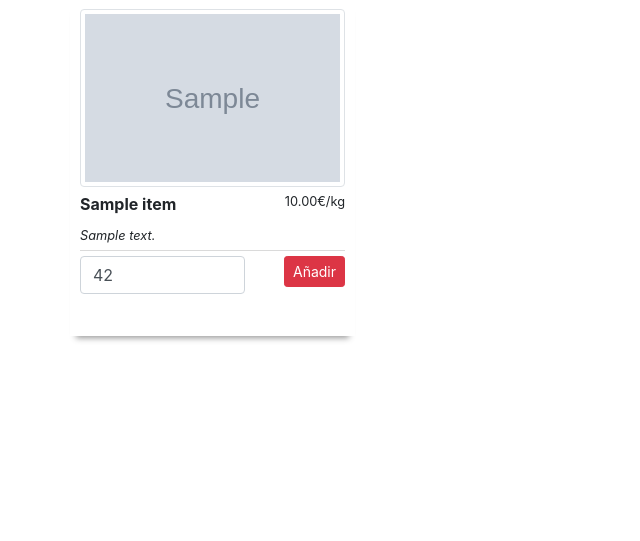
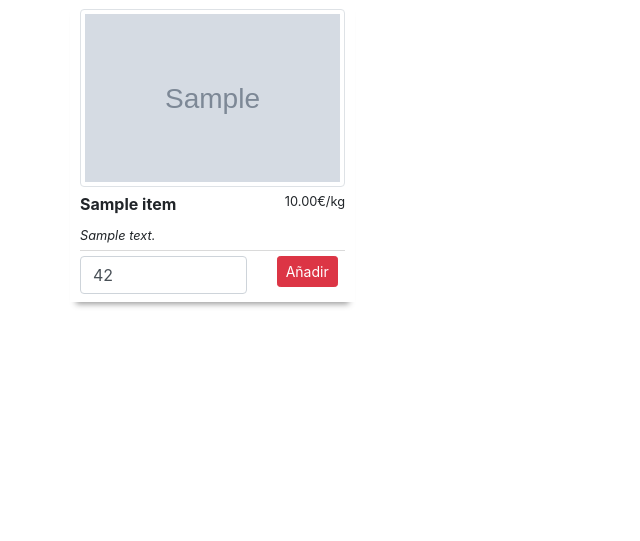
Before and after one commit to ipradasgomez/melonshop, a PHP site: page / in a window 1280 px wide. Shown: the part 106-647 px from the top of the page, without its empty margins (0-640 px from the left). Run offline with PHP 8.4, Linux system fonts and the light colour scheme; data comes from the database, SQL or seed files in the repository; tables that the repository leaves empty hold one stand-in row (values such as "Sample post"); grey boxes marked "Sample" are stand-in pictures; style sheets or scripts are compiled from the project's sources.

Commit message:
Fix card forms

```diff
--- a/resources/css/mystyles.css
+++ b/resources/css/mystyles.css
@@ -275,8 +275,7 @@ footer>.row {
     padding: 5px 0 5px 0;
 }
 
-.cardSpacer,
-.componentes-box {
+.cardSpacer,.componentes-box{
     flex-grow: 1;
 }
 
--- a/web/templates/producto.tpl
+++ b/web/templates/producto.tpl
@@ -1,22 +1,23 @@
 <div class="col-12 col-md-4 col-lg-3 productbox d-flex flex-column">
-    <form action="#" method="post">
     <img class="img-responsive img-fluid img-thumbnail product-img" src="../resources/gallery/images/{$producto->item_photo}">
     <div class="producttitle d-flex justify-content-between">
         <div><span>{$producto->item_name|ucfirst}</span></div>
         <div class="text-nowrap"><small>{$producto->price}€/{$producto->unit_short}</small></div>
     </div>
     <div class="componentes-box"><small><em> {$producto->description}</em></small></div>
+    <div class="cardSpacer"></div>
     <div class="productprice d-flex justify-content-between">
+        <form action="#" method="post" style="height:20px">
             <div class="form-group row">
-                <div class="col-10">
+                <div class="col-8">
                     <input type="text" name="id" id="id" value="{$producto->id}" hidden>
                     <input type="text" name="nombre" id="nombre" value="{$producto->item_name}" hidden>
                     <input class="form-control" type="number" name="cant" value="42" id="example-number-input">
                 </div>
-            </div>
-            <div class="pull-right">
+                <div class="col-2">
                     <button type="submit" name="add" class="btn btn-danger btn-sm addProduct" role="button">Añadir</button>
                 </div>
             </div>
         </form>
     </div>
+</div>
```
Lines whose indentation alone changed are shown as unchanged.
